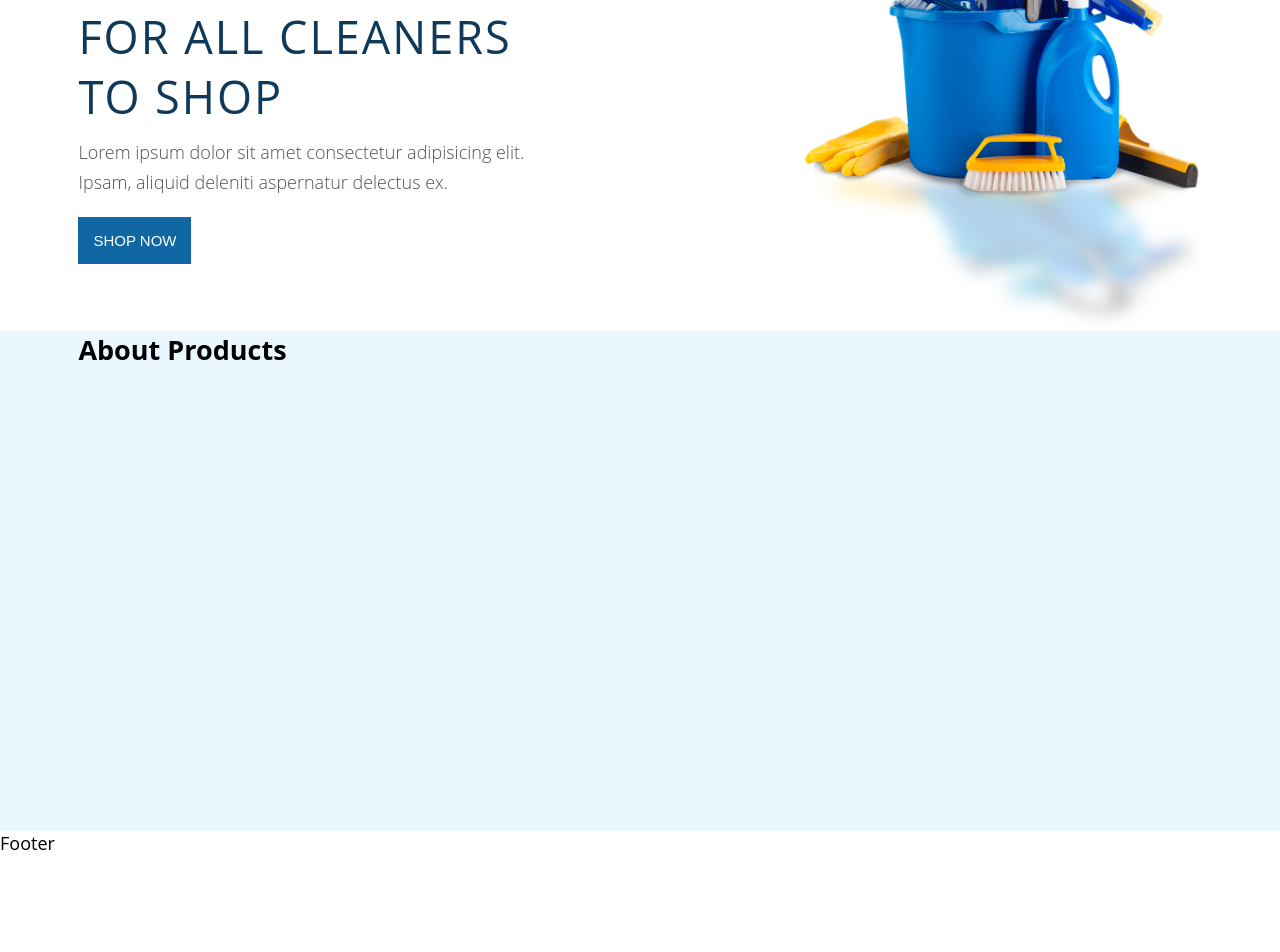
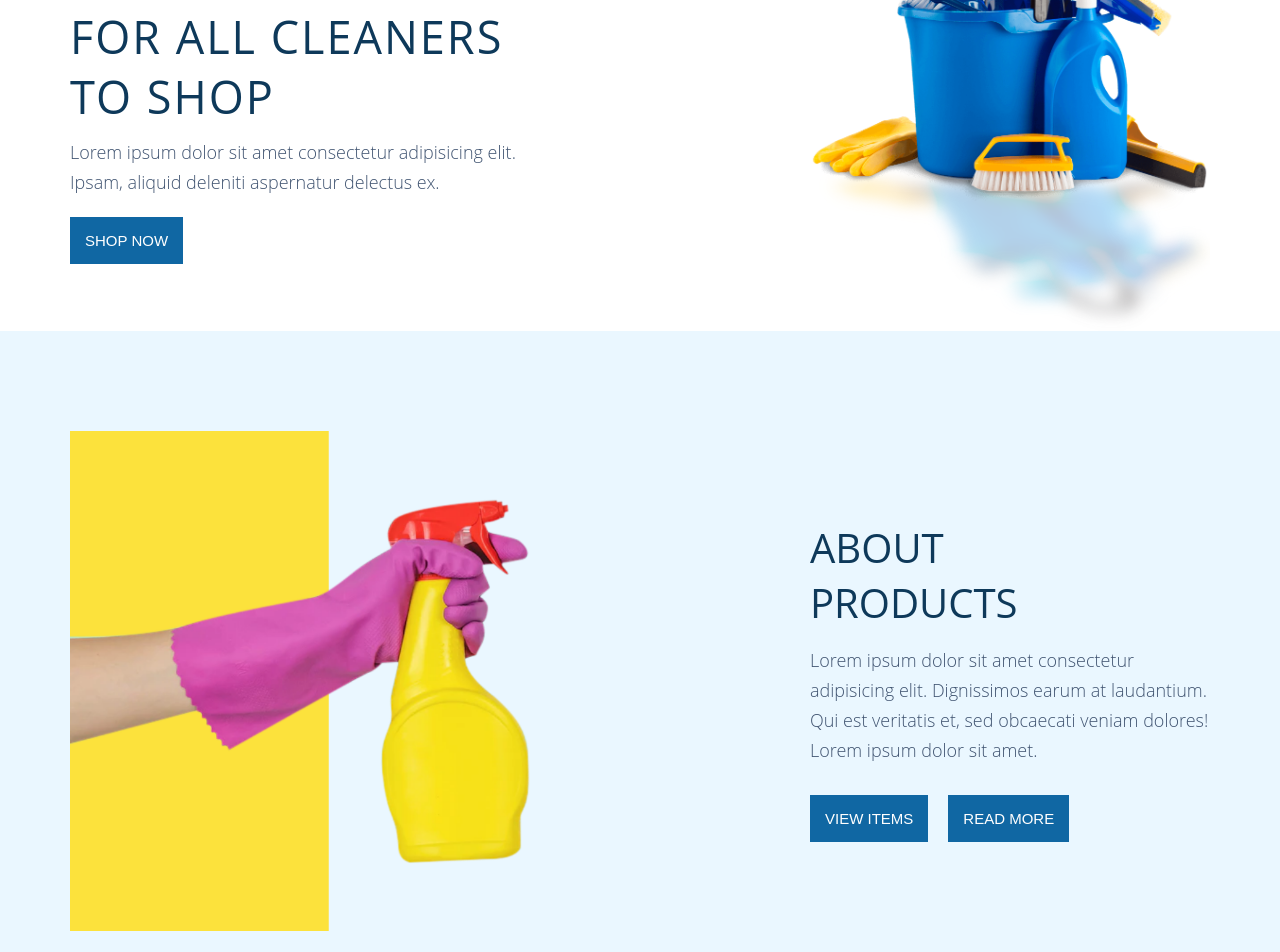
Before and after one commit to ksky793/ecommerce-react-redux-firebase, a React (Create React App) app: page / in a window 1280 px wide. Shown: the part 200-1152 px from the top of the page. Before the commit the page ends 1055 px from the top, so only its background shows below. Built offline with nearby package versions, Linux system fonts and the light colour scheme.

Commit message:
Zaktualizowano komponent AboutProducts

```diff
--- a/src/components/AboutProducts/AboutProducts.jsx
+++ b/src/components/AboutProducts/AboutProducts.jsx
@@ -1,9 +1,30 @@
 import './AboutProducts.scss';
+import './media-queries.scss';
+import aboutProductsImage from '../../assets/images/aboutproducts.png';
 const AboutProducts = () => {
 	return (
 		<section className='section-about-products'>
-			<div className='wrapper'>
-				<h2>About Products</h2>
+			<div className='wrapper about-products-container'>
+				<div className='about-products-infos'>
+					<h2 className='about-products-main-text'>
+						ABOUT <br /> PRODUCTS
+					</h2>
+					<p className='about-products-paragraph'>
+						Lorem ipsum dolor sit amet consectetur adipisicing elit. Dignissimos
+						earum at laudantium. Qui est veritatis et, sed obcaecati veniam
+						dolores! Lorem ipsum dolor sit amet.
+					</p>
+					<div className='about-products-buttons'>
+						<button className='btn-view-items'>VIEW ITEMS</button>
+						<button className='btn-read-more'>READ MORE</button>
+					</div>
+				</div>
+				{/* <div className='about-products-image-container'></div> */}
+				<img
+					className='about-products-image-container'
+					src={aboutProductsImage}
+					alt='Hand cleaning'
+				/>
 			</div>
 		</section>
 	);
--- a/src/components/AboutProducts/AboutProducts.scss
+++ b/src/components/AboutProducts/AboutProducts.scss
@@ -1,6 +1,53 @@
 @import '../../variables.scss';
 
+$about-products-font-weight-main-text: 500;
+$about-products-font-weight-paragraph: 200;
+$about-products-font-size-paragraph: 1.5rem;
+$about-products-line-height-paragraph: 3rem;
+$about-products-btn-bg: #1067a3;
+$about-products-btn-text-color: #fff;
+
+@mixin button-style {
+	padding: 15px;
+	color: $about-products-btn-text-color;
+	font-size: 1.5rem;
+	background-color: $about-products-btn-bg;
+	border: none;
+	cursor: pointer;
+	margin: 20px 20px 40px 10px;
+}
 .section-about-products {
-	height: 500px;
+	padding: 100px 0;
 	background-color: $section-about-products;
+	text-align: center;
+
+	.about-products-container {
+		display: flex;
+		flex-direction: column;
+		.about-products-infos {
+			.about-products-main-text {
+				color: $text-main;
+				font-weight: $about-products-font-weight-main-text;
+				margin-bottom: 15px;
+			}
+			.about-products-paragraph {
+				color: $text-paragraph;
+				font-weight: $about-products-font-weight-paragraph;
+				font-size: $about-products-font-size-paragraph;
+				line-height: $about-products-line-height-paragraph;
+				max-width: 400px;
+				margin: 0 auto;
+			}
+
+			.about-products-buttons {
+				.btn-view-items,
+				.btn-read-more {
+					@include button-style();
+				}
+			}
+		}
+		.about-products-image-container {
+			height: 100%;
+		}
+	}
 }
--- /dev/null
+++ b/src/components/AboutProducts/media-queries.scss
@@ -0,0 +1,27 @@
+@media (min-width: 992px) {
+	.section-about-products {
+		.about-products-container {
+			flex-direction: row-reverse;
+			justify-content: space-between;
+			align-items: center;
+			height: 500px;
+
+			.about-products-infos {
+				text-align: left;
+				.about-products-main-text {
+					font-weight: 500;
+					font-size: 4rem;
+				}
+				.about-products-paragraph {
+					font-size: 1.8rem;
+				}
+				.about-products-buttons {
+					.btn-view-items,
+					.btn-read-more {
+						margin: 30px 20px 0 0;
+					}
+				}
+			}
+		}
+	}
+}
--- a/src/components/Header/Header.scss
+++ b/src/components/Header/Header.scss
@@ -3,6 +3,7 @@
 $header-btn-bg: #1067a3;
 $header-btn-text-color: #fff;
 $header-font-weight-main: 500;
+$header-span-text: #1780cf;
 $header-font-weight-paragraph: 200;
 $header-font-size-main: 2.5rem;
 $header-line-height-main: 5rem;
@@ -27,7 +28,7 @@ $header-line-height-paragraph: 3rem;
 				color: $text-main;
 
 				span {
-					color: $text-main;
+					color: $header-span-text;
 				}
 			}
 
--- a/src/default.scss
+++ b/src/default.scss
@@ -25,6 +25,6 @@ a {
 
 .wrapper {
 	margin: 0 auto;
-	padding: 0 3%;
+	padding: 0 30px;
 	max-width: 1200px;
 }
--- a/src/variables.scss
+++ b/src/variables.scss
@@ -1,5 +1,5 @@
 $text-main: #0e395a;
-$text-paragraph: #584c55;
+$text-paragraph: #405471;
 
 // backgrounds
 $section-about-products: #eaf7ff;
```
Also changed, not shown: src/assets/images/aboutproducts.png (added).
